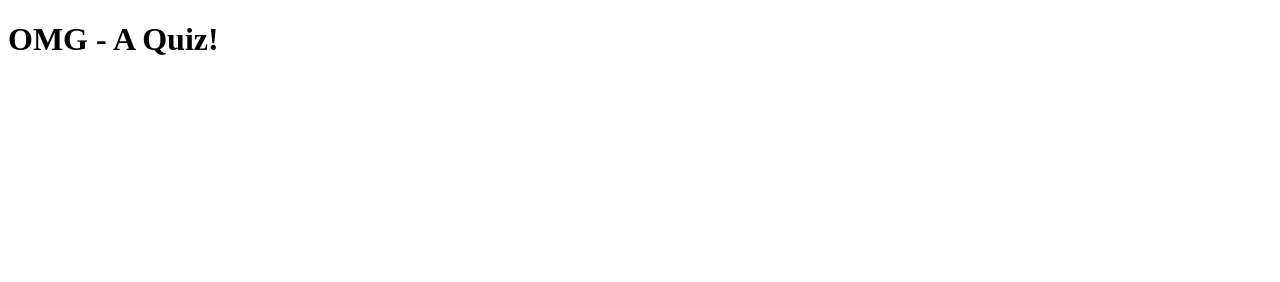
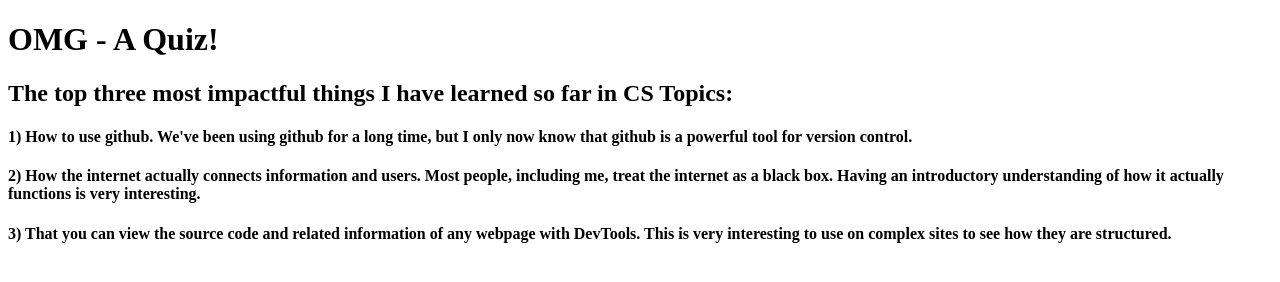
Before and after one commit to malachyguzman/malachyguzman.github.io, a plain HTML site: page Quiz/index.html in a window 1280 px wide. Drawn offline with Linux system fonts and the light colour scheme.

Commit message:
Added 3 impactful things to index.html

```diff
--- a/Quiz/index.html
+++ b/Quiz/index.html
@@ -11,6 +11,22 @@
 
 <body>
   <h1>OMG - A Quiz!</h1>
+
+  <h2>The top three most impactful things I have learned so far in CS Topics:</h2>
+
+  <h4>1) How to use github. We've been using github for a long time, but I only now know that github is a powerful tool for version control.</h3>
+  <h4>2) How the internet actually connects information and users. Most people, including me, treat the internet as a black box. Having an introductory understanding of how it actually functions is very interesting.</h3>
+  <h4>3) That you can view the source code and related information of any webpage with DevTools. This is very interesting to use on complex sites to see how they are structured.</h3>
+
+
+<!-- Add a new section to index.html.
+This addition should describe your top three most
+impactful things you have learned so far this semester in
+CS Topics (max 2-3 sentence each).
+Choose an appropriate collection of HTML elements to organize
+both this new section and your top three most impactful things.
+Push this new version to Github with an appropriate commit message.  -->
+
 </body>
 
 </html>
```
Also changed, not shown: 1 other file.
